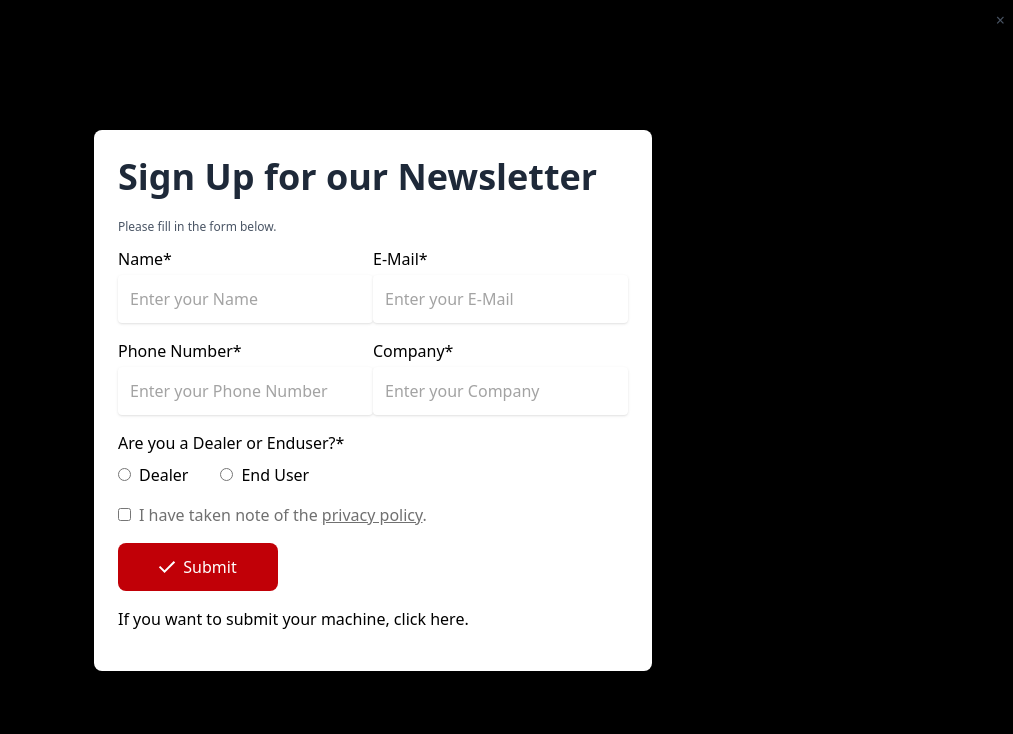
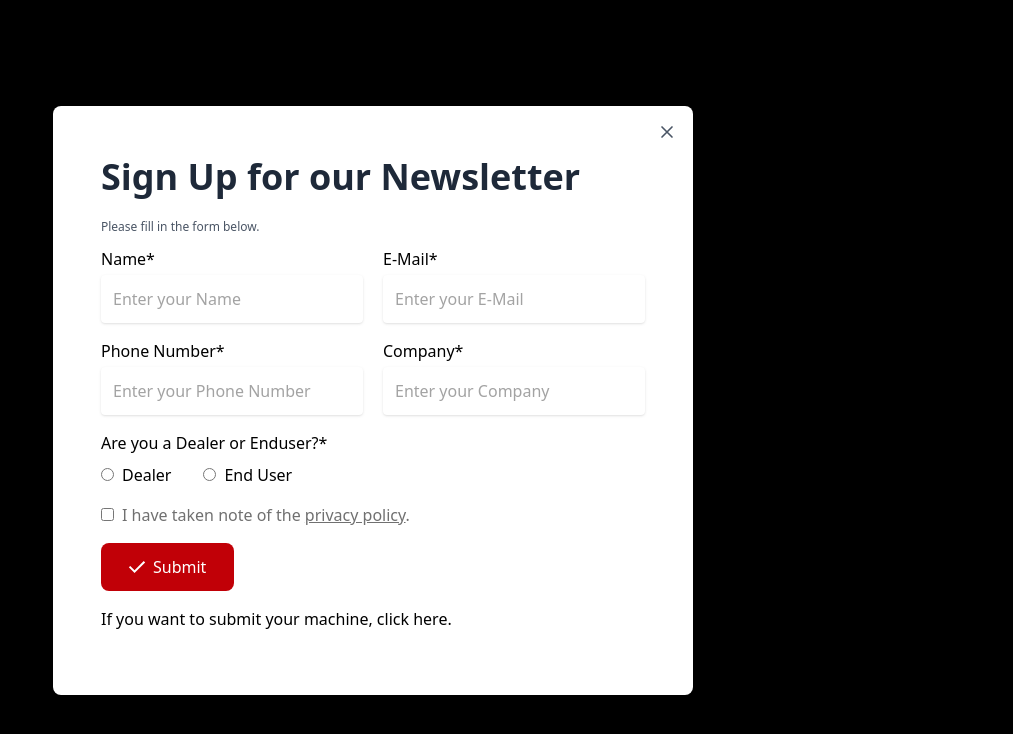
Before and after one commit to NaganjaneyuluU/new-project, an Angular app: page /footer in a window 1280 px wide. Both pictures are taken after a click on the button "Sign Up". Shown: the top 734 px of the page, without its empty margins (267-1280 px from the left). Built offline with nearby package versions, Linux system fonts and the light colour scheme.

Commit message:
signup form

```diff
--- a/src/app/components/footer-components/footer/footer.html
+++ b/src/app/components/footer-components/footer/footer.html
@@ -166,8 +166,14 @@
 
 
 <div *ngIf="isModalOpen" class="fixed inset-0 bg-black bg-opacity-50 flex justify-center items-center z-50">
-    <div class="bg-white p-6 rounded-lg w-auto shadow-lg">
-        <button (click)="closeModal()" class="absolute top-2 right-2 text-gray-600">&times;</button>
+    <div class="bg-white p-12 rounded-lg w-[50%] shadow-lg relative">
+        <button (click)="closeModal()" class="absolute top-4 right-4 cursor-pointer text-gray-600">
+            <svg xmlns="http://www.w3.org/2000/svg" fill="none" viewBox="0 0 24 24" stroke-width="2" stroke="currentColor"
+                class="size-5">
+                <path stroke-linecap="round" stroke-linejoin="round" d="M6 18 18 6M6 6l12 12" />
+            </svg>
+
+        </button>
         <div>
             <h2 class="text-gray-800 text-4xl font-extrabold leading-tight">
                 Sign Up for our Newsletter
@@ -177,14 +183,14 @@
             </p>
 
             <form (ngSubmit)="onSubmit(contactForm)" #contactForm="ngForm" class="space-y-4">
-                <div class="flex">
-                    <div>
+                <div class="flex gap-5">
+                    <div class="w-[100%]">
                         <label class="block  mb-1">Name*</label>
                         <input type="text" name="name" [(ngModel)]="contactFormData.name" required
                             placeholder="Enter your Name"
                             class="w-full placeholder:text-brand-gray shadow bg-brand-inputfield rounded p-3 focus:outline-none" />
                     </div>
-                    <div>
+                    <div class="w-[100%]">
                         <label class="block  mb-1">E-Mail*</label>
                         <input type="email" name="email" [(ngModel)]="contactFormData.email" required
                             placeholder="Enter your E-Mail"
@@ -192,15 +198,15 @@
                     </div>
                 </div>
 
-                <div class="flex">
-                    <div>
+                <div class="flex gap-5">
+                    <div class="w-[100%]">
                         <label class="block  mb-1">Phone Number*</label>
                         <input type="text" name="phone" [(ngModel)]="contactFormData.phone" required
                             placeholder="Enter your Phone Number"
                             class="w-full placeholder:text-brand-gray shadow bg-brand-inputfield rounded p-3 focus:outline-none " />
                     </div>
 
-                    <div>
+                    <div class="w-[100%]">
                         <label class="block mb-1">Company*</label>
                         <input type="text" name="company" [(ngModel)]="contactFormData.company" required
                             placeholder="Enter your Company"
@@ -236,7 +242,7 @@
                 </div>
 
                 <button type="submit" [disabled]="!contactForm.valid"
-                    class="bg-red-700 text-white py-2 rounded-lg hover:bg-red-800 transition w-40">
+                    class="bg-red-700 text-white py-2 px-6 rounded-lg hover:bg-red-800 transition  cursor-pointer">
 
                     <div class="flex items-center justify-center"><svg xmlns="http://www.w3.org/2000/svg" height="24px"
                             viewBox="0 -960 960 960" width="24px" fill="currentColor">
```
